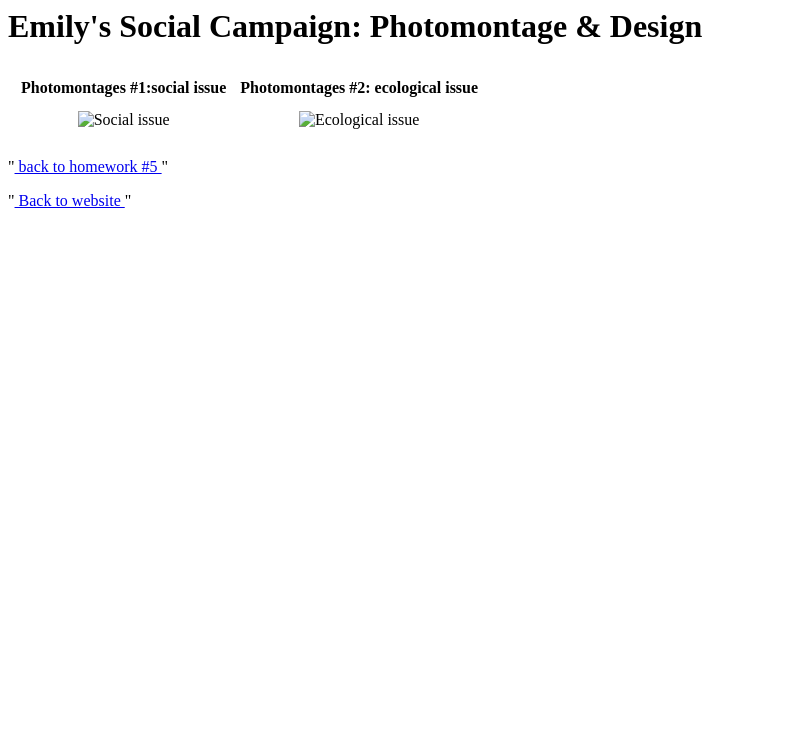
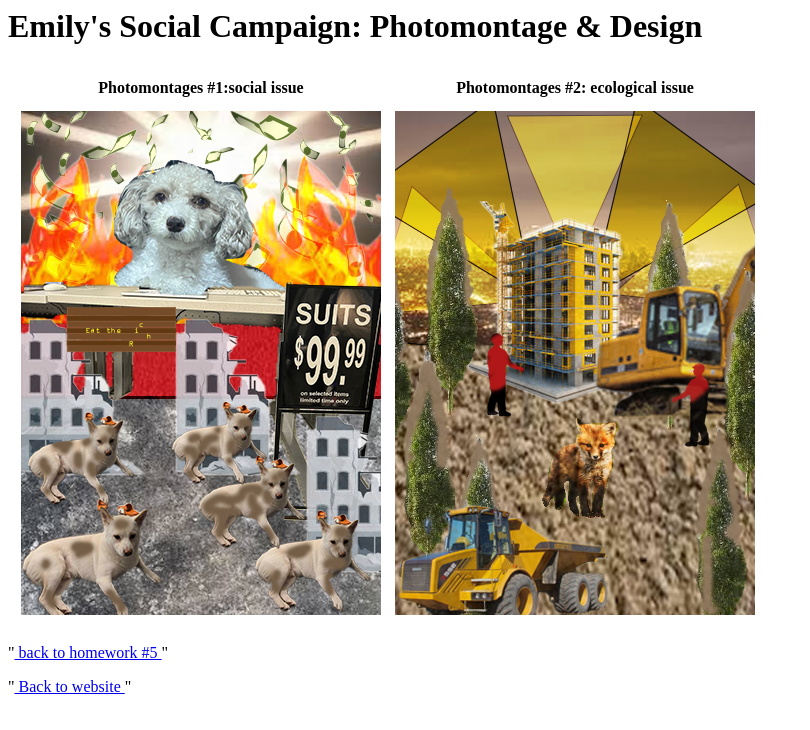
Before and after one commit to EmiIsHungry/socialcampaign.html, a plain HTML site: page index.html in a window 1280 px wide. Shown: the whole page, without its empty margins (0-810 px from the left). Drawn offline with Linux system fonts and the light colour scheme.

Commit message:
Update index.html

```diff
--- a/index.html
+++ b/index.html
@@ -10,9 +10,9 @@
         <th> Photomontages #2: ecological issue</th>
       </tr>
       <td style= "vertical-align;top;text-align:center;">
-        <img src="" alt =" Social issue"/> <br>
+        <img src="Homework1_5.jpg" alt =" Social issue"/> <br>
         <td style=" vertical-align:top;text-align:center;">
-          <img src="" alt =" Ecological issue" /> <br>
+          <img src="Homework2_5.jpg" alt =" Ecological issue" /> <br>
         </td>
     </tr>
   </table>
```
